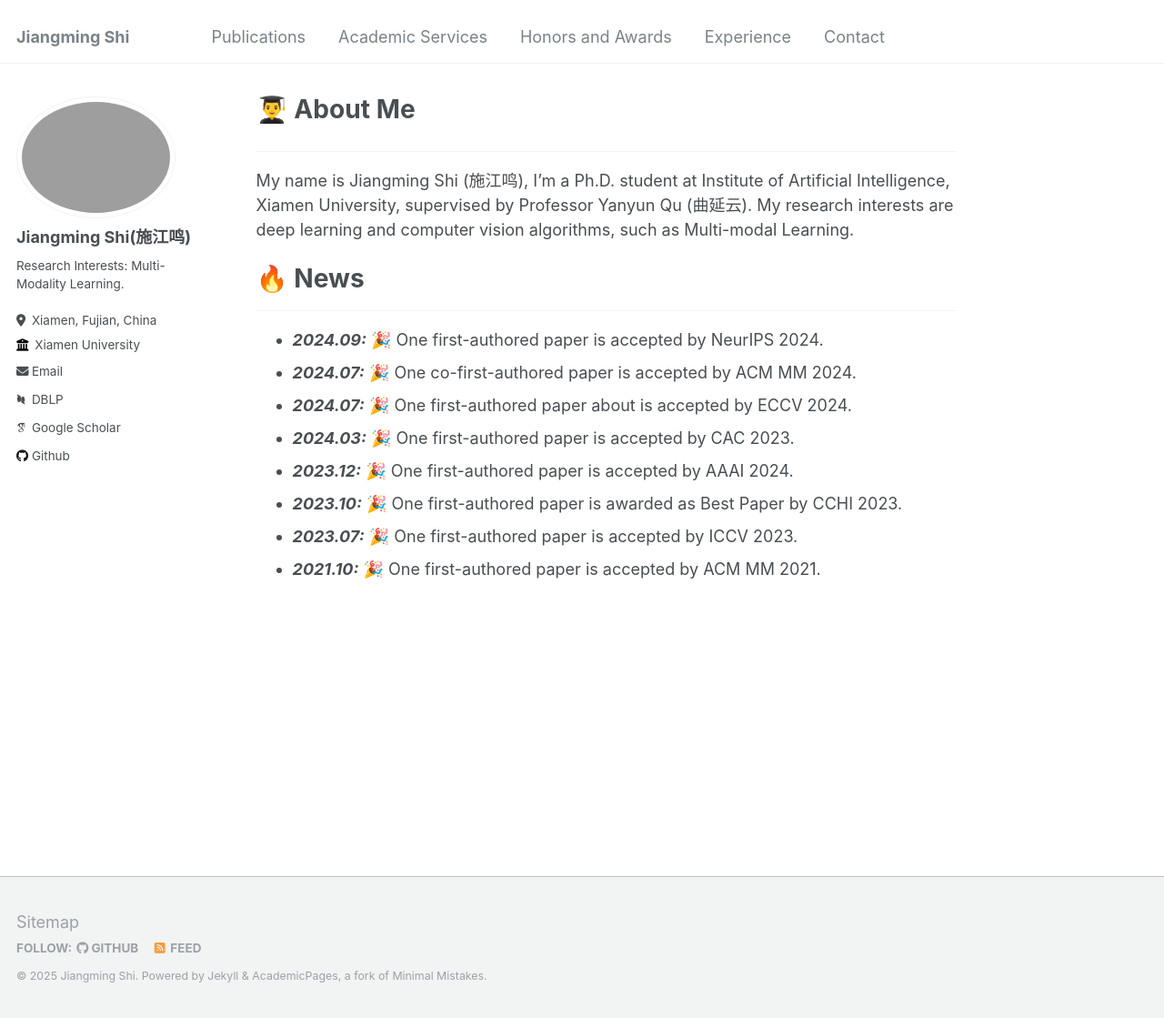
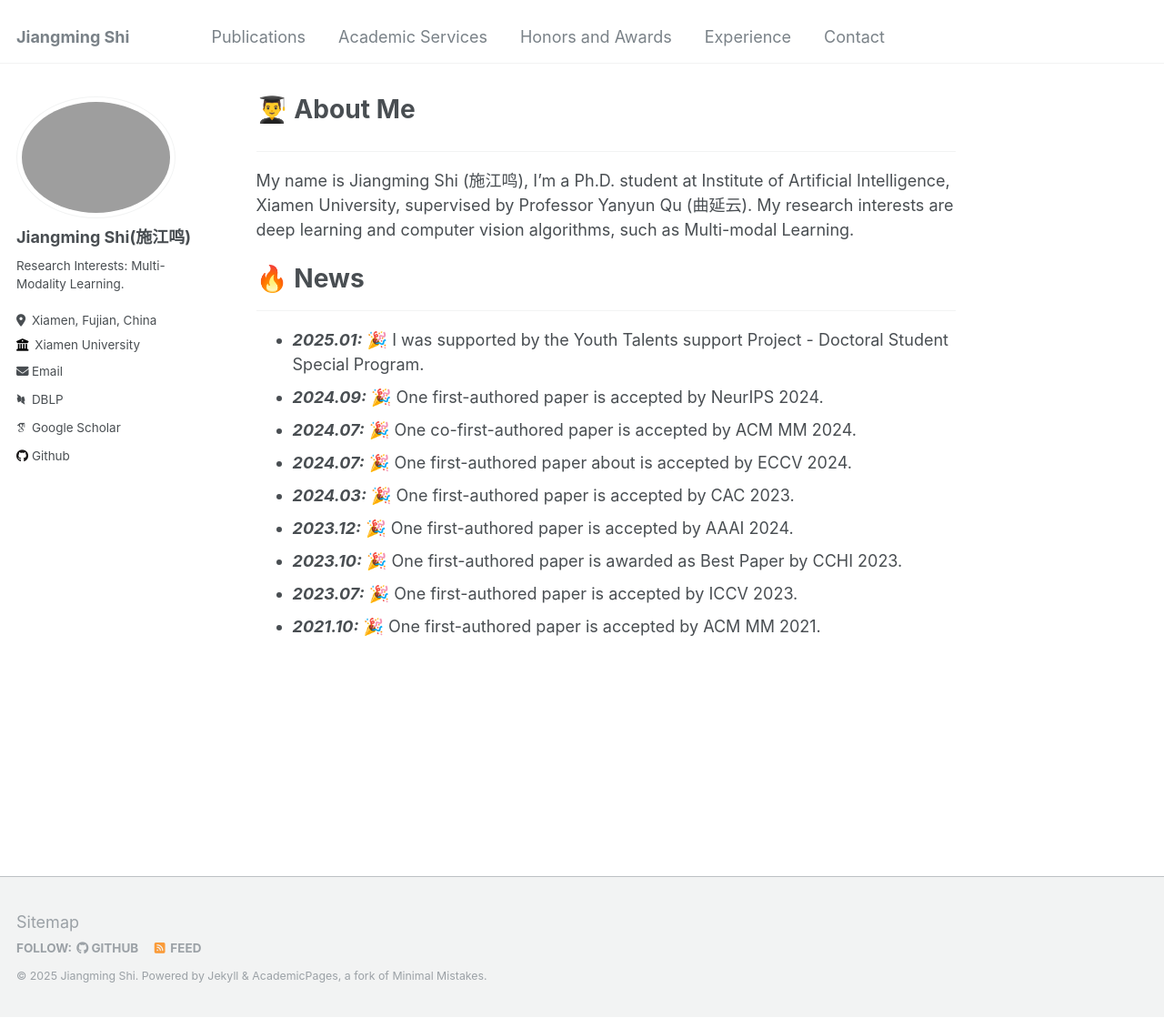
Before and after one commit to shijiangming1/shijiangming1.github.io, a Jekyll site: the page built from _pages/about.md, in a window 1280 px wide and 1119 px high. Shown: the whole window at 91% size. Built offline with Jekyll 4.4.1, drawn with Linux system fonts in a browser that asks for light colours; some web fonts are replaced.

Commit message:
Update about.md

```diff
--- a/_pages/about.md
+++ b/_pages/about.md
@@ -15,6 +15,9 @@ My name is Jiangming Shi (施江鸣), I'm a Ph.D. student at Institute of Artifi
 ======
 <hr>
 <ul>
+   <li>
+    <strong><i>2025.01:</i></strong> 🎉 I was supported by the Youth Talents support Project - Doctoral Student Special Program.
+  </li>
    <li>
     <strong><i>2024.09:</i></strong> 🎉 One first-authored paper is accepted by NeurIPS 2024.
   </li>
```
